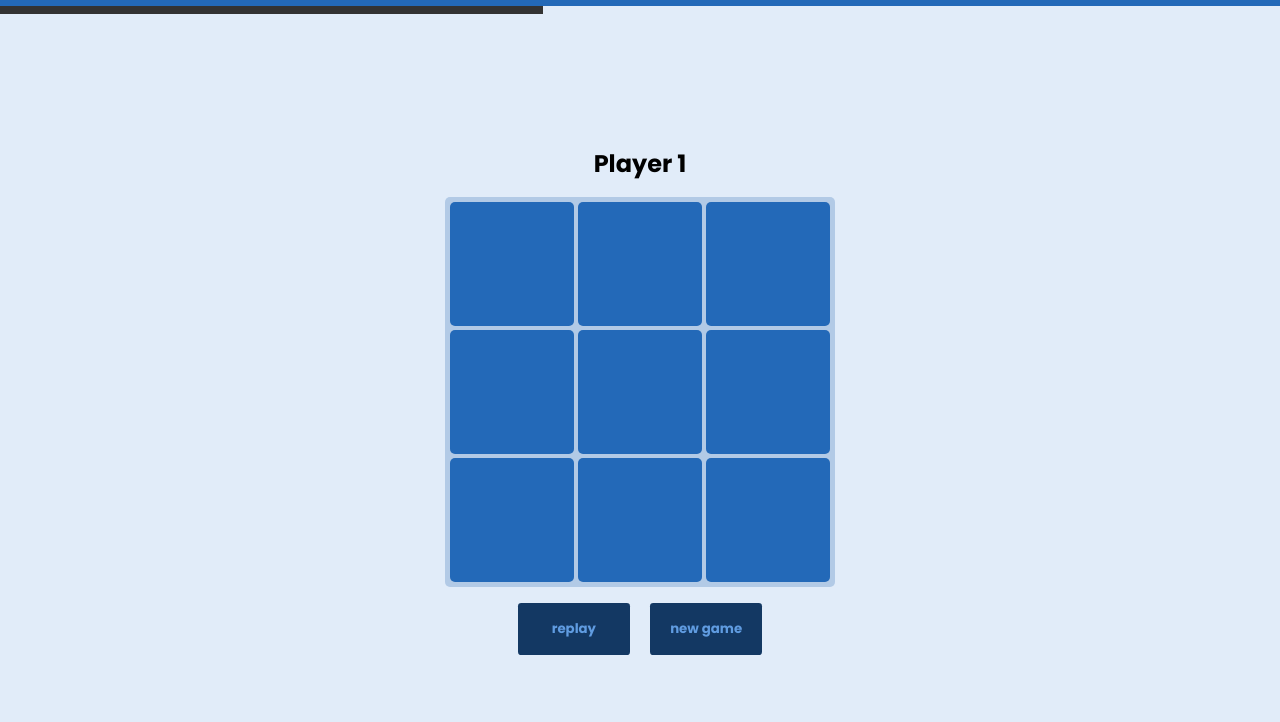
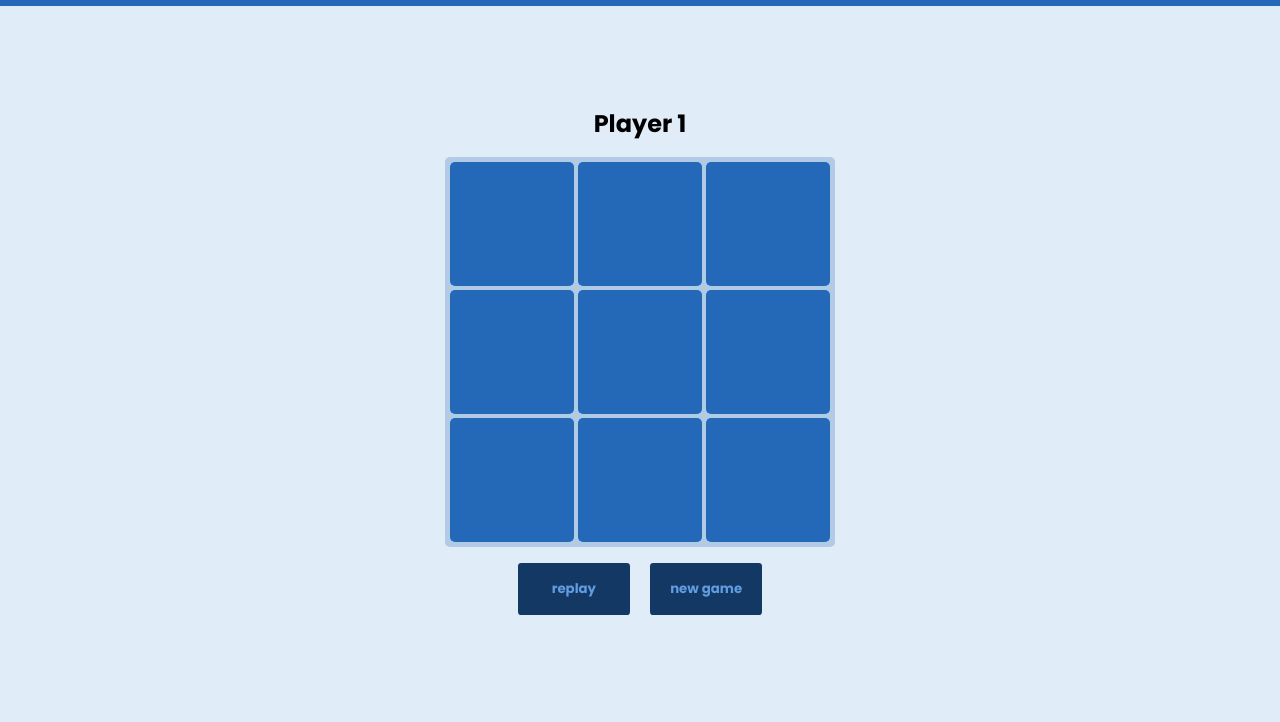
Before and after one commit to ds-costa/tictactoe, a plain HTML site: page index.html in a window 1280 px wide. Shown: the part 78-800 px from the top of the page. Drawn offline with Linux system fonts and the light colour scheme.

Commit message:
remove time bar element

```diff
--- a/index.html
+++ b/index.html
@@ -37,7 +37,7 @@
         <button class="btn nav__toggle">Menu</button>
     </nav>
 
-    <div class="time-bar"></div>
+    <!-- <div class="time-bar"></div> -->
 
     <main id="app">
         <br><br><br><br>
```
